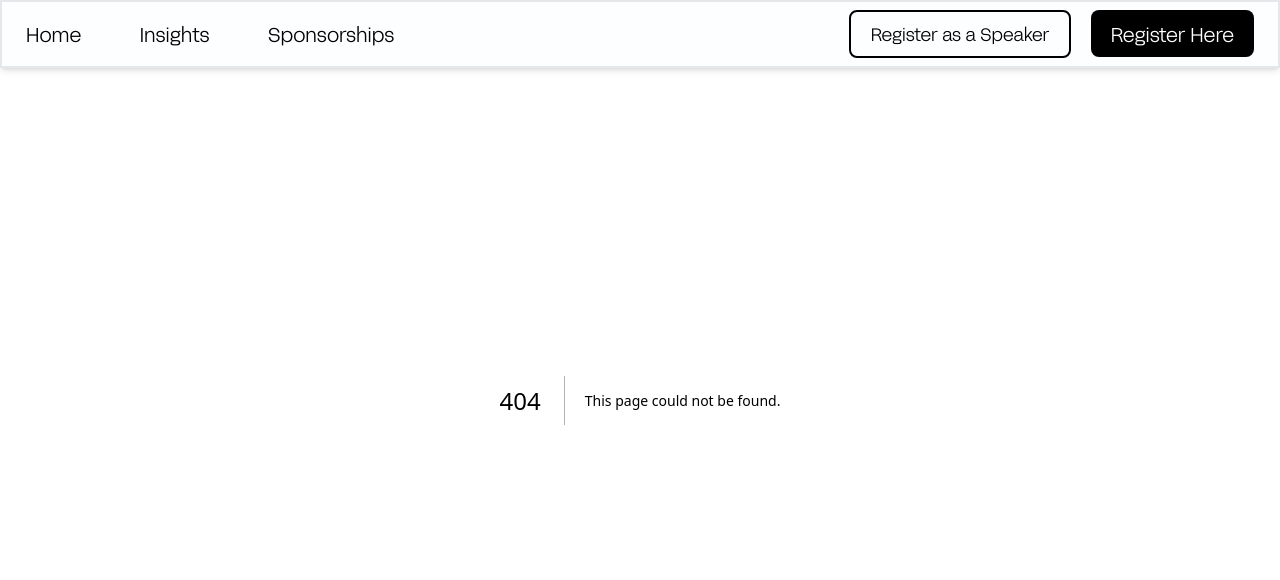
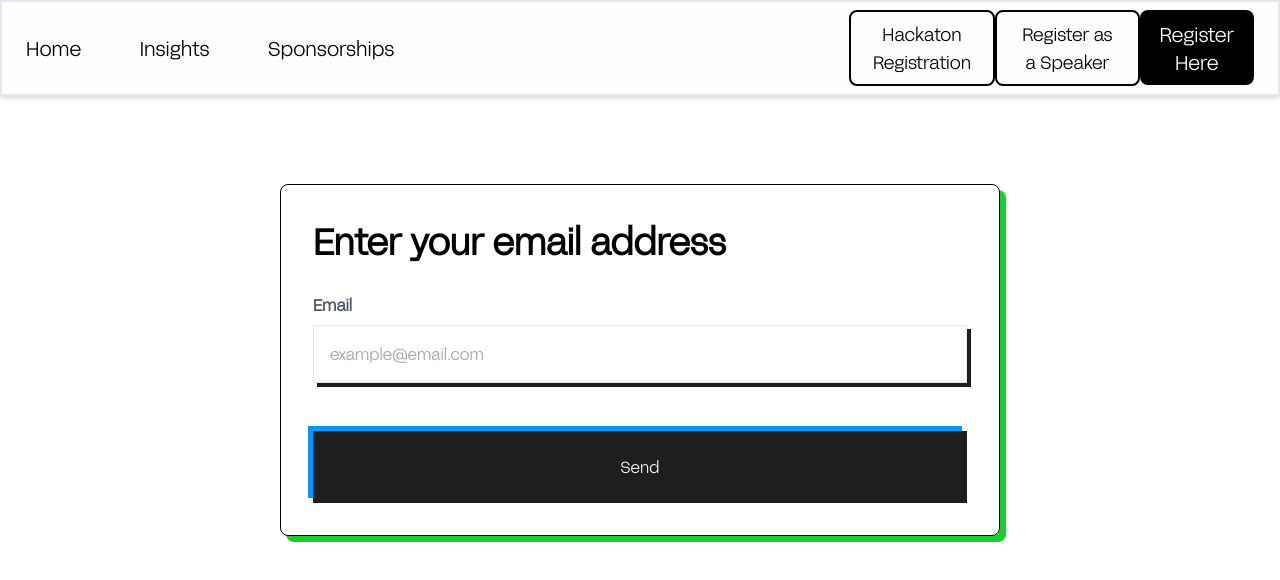
Before and after one commit to Bloceducare/web3-lagos, a Next.js app in the folder frontend/: page /hackathon/forgotpassword in a window 1280 px wide. Before the commit this address had no page. Shown: the top 580 px of the page. Built offline with nearby package versions, Linux system fonts and the light colour scheme.

Commit message:
(fix): working on forgot passsword and restyled register and login page

```diff
--- a/frontend/components/headerstats/index.tsx
+++ b/frontend/components/headerstats/index.tsx
@@ -48,6 +48,11 @@ function Header() {
         </ul>
         <div className="md:w-[55%] lg:w-[43%] xl:w-[33%] md:justify-between  flex justify-end">
           {/* Nav Buttons */}
+           <Link href="/hackathon/registration">
+            <Button className="border-[2px] border-solid border-[#000] py-2 rounded-lg px-5 text-lg hidden md:flex">
+              Hackaton Registration
+            </Button>
+          </Link>
           <Link href="/apply/speaker">
             <Button className="border-[2px] border-solid border-[#000] py-2 rounded-lg px-5 text-lg hidden md:flex">
               Register as a Speaker
@@ -59,11 +64,7 @@ function Header() {
             </Button>
           </Link>
 
-          {/* <Link href="/hackathon/registration">
-            <Button className="border-[2px] border-solid border-[#000] py-2 rounded-lg px-5 text-lg hidden md:flex">
-              Hackaton Registration
-            </Button>
-          </Link> */}
+
         </div>
         {/* Hamburger icon for mobile */}
       </nav>
--- /dev/null
+++ b/frontend/pages/hackathon/forgotpassword/index.tsx
@@ -0,0 +1,12 @@
+import ForgotPassword from "../../../views/hackathon/ForgotPassword/index"
+
+
+const Forgotpassword = () => {
+  return (
+    <>
+      <ForgotPassword/>
+    </>
+  );
+};
+
+export default ForgotPassword;
--- /dev/null
+++ b/frontend/views/hackathon/ForgotPassword/index.tsx
@@ -0,0 +1,109 @@
+/* eslint-disable react/no-unescaped-entities */
+import { useState } from "react";
+import React from "react";
+import { useRouter } from "next/router"; // Import useRouter from next/router
+
+type FormData = {
+  email: string;
+};
+
+type FormErrors = {
+  [key in keyof FormData]?: string[];
+};
+const initialFormState: FormData = {
+  email: "",
+};
+
+const initialFormErrors: FormErrors = {};
+
+export default function ForgotPassword() {
+  const [formData, setFormData] = useState<FormData>(initialFormState);
+  const [loading, setLoading] = useState(false);
+  const [message, setMessage] = useState("");
+  const [isSuccess, setIsSuccess] = useState(false);
+  const [errors, setErrors] = useState<FormErrors>(initialFormErrors);
+  const router = useRouter(); // Get the router instance
+
+  const handleChange = (
+    e: React.ChangeEvent<HTMLInputElement | HTMLSelectElement>
+  ) => {
+    const { name, value } = e.target;
+    setFormData({
+      ...formData,
+      [name]: value,
+    });
+    setErrors({
+      ...errors,
+      [name]: undefined,
+    });
+  };
+
+  const handleSubmit = async (e: React.FormEvent) => {
+    e.preventDefault();
+    setLoading(true);
+    setMessage("");
+    setErrors(initialFormErrors);
+
+    const response = await fetch(
+      "https://web3lagosbackend.onrender.com/users/password_reset/",
+      {
+        method: "POST",
+        headers: {
+          "Content-Type": "application/json",
+        },
+        body: JSON.stringify(formData),
+      }
+    );
+
+    const data = await response.json();
+
+    if (response.ok) {
+      setMessage("Email sent successfully!");
+      setFormData(initialFormState);
+      setIsSuccess(true); // Show success screen
+      router.push('/'); // Navigate back to homepage
+    } else {
+      setErrors(data);
+      setMessage("Error: check email again");
+    }
+
+    setLoading(false);
+  };
+
+  return (
+    <div className="h-screen mx-auto mt-40 overflow- max-w-3xl p-6">
+      <div className="border border-black rounded-lg w-full bg-white lg:px-8 pt-6 pb-8 mb-4 shadow-[6px_6px_0px_0px_#1ACF2C]">
+        <h1 className="text-xl lg:text-4xl font-bold mt-3">
+          Enter your email address
+        </h1>
+        <form onSubmit={handleSubmit} className="">
+          <div className="w-full">
+            <label
+              htmlFor="email"
+              className="block mb-2 font-bold text-gray-600 my-8"
+            >
+              Email
+            </label>
+            <input
+              type="email"
+              id="email"
+              name="email"
+              onChange={handleChange}
+              placeholder="example@email.com"
+              className="w-full p-4 border shadow-[4px_4px_0px_0px_#1E1E1E]"
+              value={formData.email}
+              required
+            />
+          </div>
+          <button
+            type="submit"
+            className="w-full mt-12 p-6 bg-[#1E1E1E] text-white text-center shadow-[-5px_-5px_0px_0px_#0096FF]"
+            disabled={loading}
+          >
+            {loading ? "Sending..." : "Send"}
+          </button>
+        </form>
+      </div>
+    </div>
+  );
+}
--- a/frontend/views/hackathon/Login/index.tsx
+++ b/frontend/views/hackathon/Login/index.tsx
@@ -5,7 +5,6 @@ import axios from "axios";
 import React from "react";
 import { EyeOff } from "lucide-react";
 import { Eye } from "lucide-react";
-import HackathonSuccessScreen from "../RegistrationForm/SuccessScreen";
 
 type FormData = {
   email: string;
@@ -22,7 +21,7 @@ const initialFormState: FormData = {
 
 const initialFormErrors: FormErrors = {};
 
-export default function HackathonRegistration() {
+export default function HackathonLogin() {
   const [formData, setFormData] = useState<FormData>(initialFormState);
   const [loading, setLoading] = useState(false);
   const [message, setMessage] = useState("");
@@ -51,7 +50,7 @@ export default function HackathonRegistration() {
     setErrors(initialFormErrors);
 
     const response = await fetch(
-      "https://web3lagosbackend.onrender.com/api/hackathon-registrations/",
+      "https://web3lagosbackend.onrender.com/users/signin/",
       {
         method: "POST",
         headers: {
@@ -64,28 +63,20 @@ export default function HackathonRegistration() {
     const data = await response.json();
 
     if (response.ok) {
-      setMessage("Registration successful!");
+      setMessage("Login successful!");
       setFormData(initialFormState);
       setIsSuccess(true); // Show success screen
     } else {
       setErrors(data);
-      setMessage("Registration failed. Please try again.");
+      setMessage("Please  check your details  and try again.");
     }
 
     setLoading(false);
   };
 
-  if (isSuccess) {
-    return (
-      <div className="">
-        <HackathonSuccessScreen />
-      </div>
-    );
-  }
-
   return (
-    <div className=" mx-auto mt-10 max-w-3xl p-6 shadow-[6px_6px_0px_0px_#1ACF2C]">
-      <div className="  w-full bg-white rounded lg:px-8 pt-6 pb-8 mb-4">
+    <div className=" mx-auto mt-10 max-w-3xl p-6">
+      <div className=" border border-black rounded-lg w-full bg-white lg:px-8 pt-6 pb-8 mb-4 shadow-[6px_6px_0px_0px_#1ACF2C]">
         <h1 className="text-xl lg:text-4xl font-bold mt-3">Login</h1>
         <h3 className="mb-8">Enter your details to login to your account</h3>
         <div className="text-center">
@@ -144,8 +135,8 @@ export default function HackathonRegistration() {
                 {showPassword ? <EyeOff /> : <Eye />}
               </div>
             </div>
-            <Link href="/">
-            <h3 className="text-right text-blue-600"> Forgot Password?</h3>
+            <Link href="forgotpassword">
+              <h3 className="text-right text-blue-600"> Forgot Password?</h3>
             </Link>
             <button
               type="submit"
--- a/frontend/views/hackathon/RegistrationForm/index.tsx
+++ b/frontend/views/hackathon/RegistrationForm/index.tsx
@@ -59,7 +59,7 @@ export default function HackathonRegistration() {
     setErrors(initialFormErrors);
 
     const response = await fetch(
-      "https://web3lagosbackend.onrender.com/api/hackathon-registrations/",
+      "https://web3lagosbackend.onrender.com/users/signup/",
       {
         method: "POST",
         headers: {
@@ -92,8 +92,8 @@ export default function HackathonRegistration() {
   }
 
   return (
-    <div className=" mx-auto mt-10 max-w-3xl p-6 shadow-[6px_6px_0px_0px_#1ACF2C]">
-      <div className="  w-full bg-white rounded lg:px-8 pt-6 pb-8 mb-4">
+    <div className=" grid mx-auto mt-10 max-w-3xl p-6 ">
+      <div className=" border border-black rounded-lg w-full bg-white lg:px-8 pt-6 pb-8 mb-4 shadow-[6px_6px_0px_0px_#1ACF2C]">
         <h1 className="text-xl lg:text-4xl font-bold mt-3">
           Create an Account
         </h1>
```
